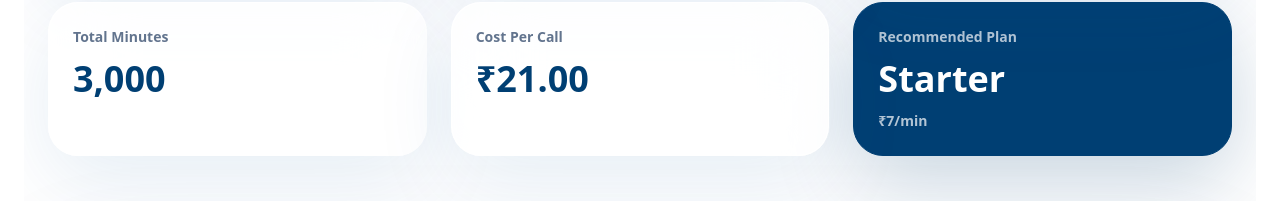
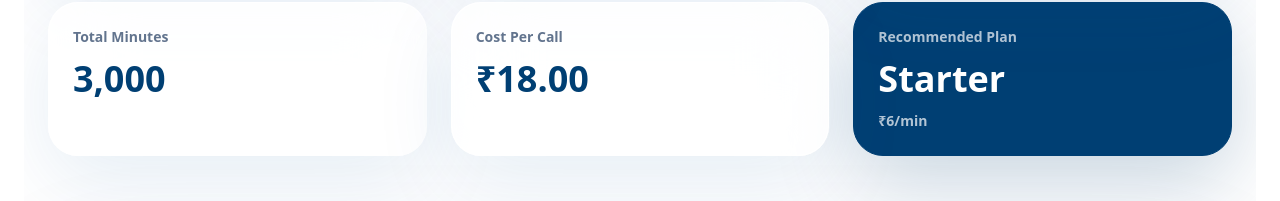
Before and after one commit to kompellisrianjaneyam-hash/kangiten-softwares, a Next.js app: page /services/ai-voice-agents in a window 1280 px wide. Shown: the part 3672-3873 px from the top of the page. Built offline with nearby package versions, Linux system fonts and the light colour scheme.

Commit message:
Remove deprecated react-tsparticles

```diff
--- a/app/services/ai-voice-agents/page.tsx
+++ b/app/services/ai-voice-agents/page.tsx
@@ -167,7 +167,7 @@ export default function AIVoiceAgentsPage() {
             </motion.div>
 
           </div>
-        <VoiceROICalculator />
+         <VoiceROICalculator />
           <div className="text-center">
 
             <Link
--- a/components/voice/VoiceROICalculator.tsx
+++ b/components/voice/VoiceROICalculator.tsx
@@ -55,19 +55,19 @@ type ResultCardProps = {
 const pricingPlans: PricingPlan[] = [
   {
     name: "Starter",
-    price: 7,
+    price: 6,
     range: "0-5,000 minutes",
     description: "Built for lean teams starting with AI voice automation.",
   },
   {
     name: "Growth",
-    price: 6,
+    price: 5.25,
     range: "5,001-25,000 minutes",
     description: "For growing businesses handling steady call volume.",
   },
   {
     name: "Business",
-    price: 5.25,
+    price: 4.75,
     range: "25,001-100,000 minutes",
     description: "Optimized pricing for high-volume customer operations.",
   },
@@ -361,16 +361,16 @@ export default function VoiceROICalculator() {
   const calculator: CalculatorValues = useMemo(() => {
     const totalMinutes = monthlyCalls * avgDuration;
 
-    let pricePerMinute = 7;
+    let pricePerMinute = 6;
     let recommendedPlan: PricingPlanName = "Starter";
 
     if (totalMinutes > 5000 && totalMinutes <= 25000) {
-      pricePerMinute = 6;
+      pricePerMinute = 5.25;
       recommendedPlan = "Growth";
     }
 
     if (totalMinutes > 25000) {
-      pricePerMinute = 5.25;
+      pricePerMinute = 4.75;
       recommendedPlan = "Business";
     }
 
```
